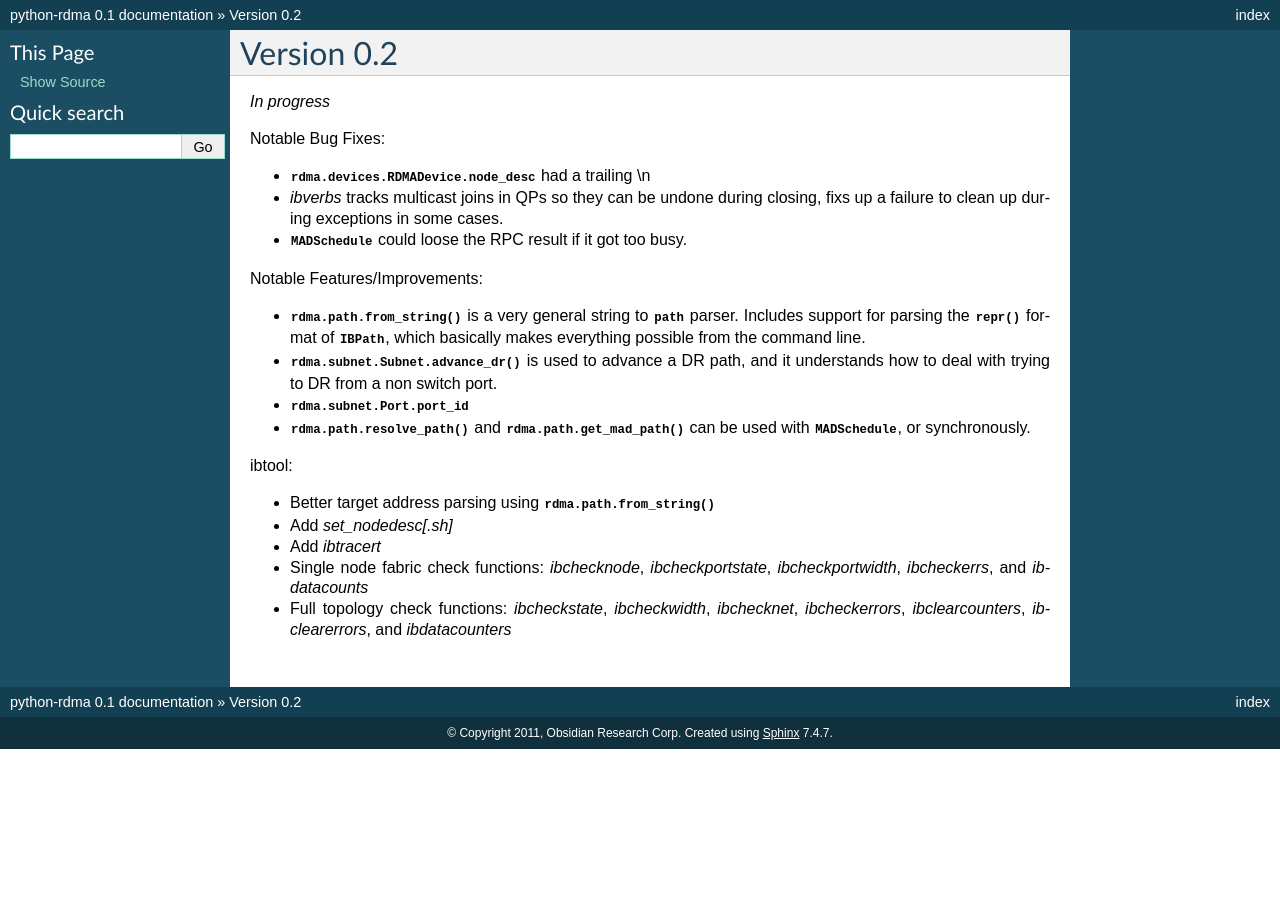
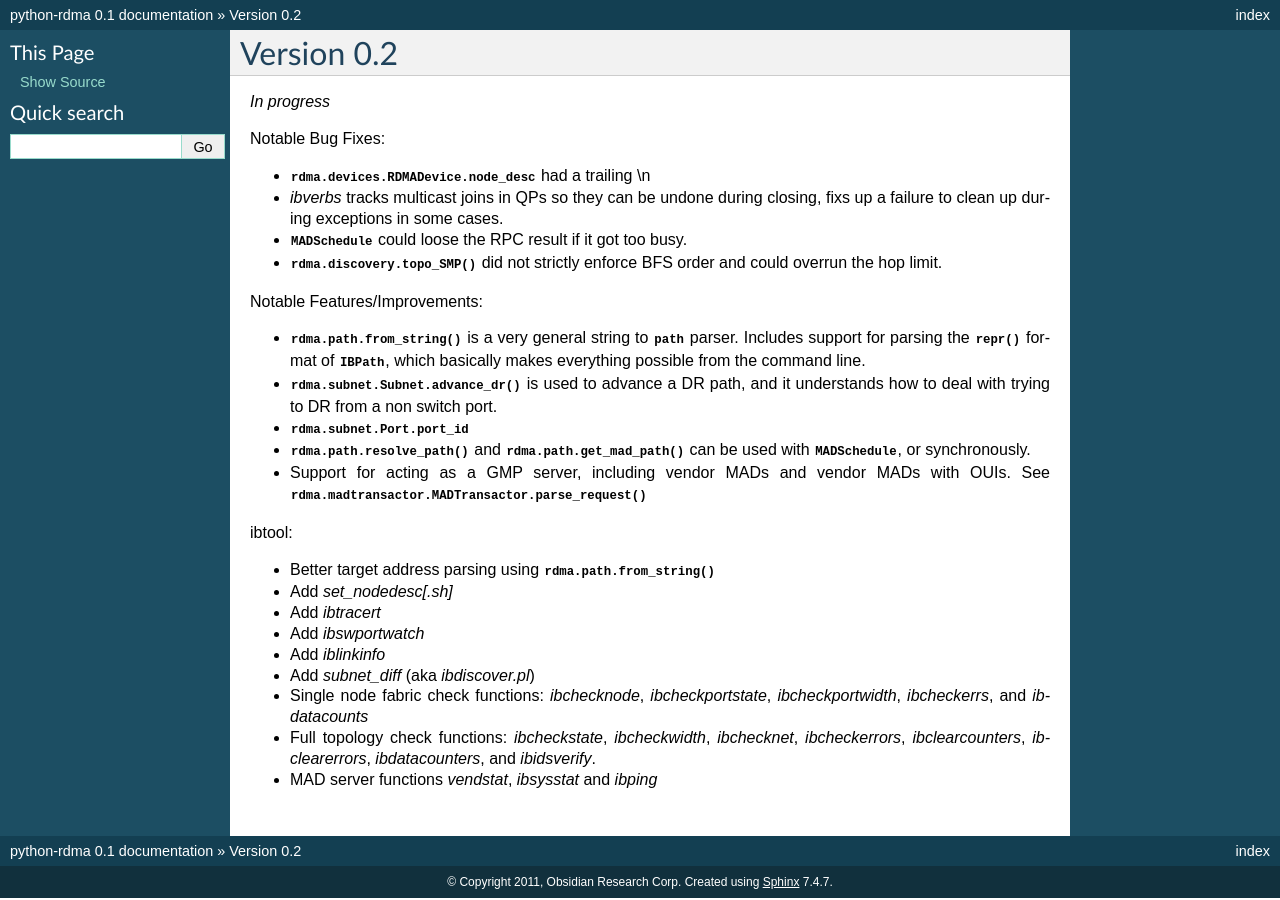
Before and after one commit to jgunthorpe/python-rdma, a Sphinx documentation site: the page built from doc/release-0.2.rst, in a window 1280 px wide. Built offline with Sphinx 7.4.7, drawn with Linux system fonts in a browser that asks for light colours; the version number is read from the project's files by our own code.

Commit message:
Update release notes for v0.2

```diff
--- a/doc/release-0.2.rst
+++ b/doc/release-0.2.rst
@@ -9,6 +9,8 @@ Notable Bug Fixes:
 - `ibverbs` tracks multicast joins in QPs so they can be undone during closing,
   fixs up a failure to clean up during exceptions in some cases.
 - :class:`~rdma.sched.MADSchedule` could loose the RPC result if it got too busy.
+- :func:`rdma.discovery.topo_SMP` did not strictly enforce BFS order and
+  could overrun the hop limit.
 
 Notable Features/Improvements:
 
@@ -21,13 +23,20 @@ Notable Features/Improvements:
 - :attr:`rdma.subnet.Port.port_id`
 - :func:`rdma.path.resolve_path` and :func:`rdma.path.get_mad_path` can be
   used with :class:`~rdma.sched.MADSchedule`, or synchronously.
+- Support for acting as a GMP server, including vendor MADs and vendor
+  MADs with OUIs. See :meth:`rdma.madtransactor.MADTransactor.parse_request`
 
 ibtool:
 
 - Better target address parsing using :func:`rdma.path.from_string`
 - Add `set_nodedesc[.sh]`
 - Add `ibtracert`
+- Add `ibswportwatch`
+- Add `iblinkinfo`
+- Add `subnet_diff` (aka `ibdiscover.pl`)
 - Single node fabric check functions: `ibchecknode`, `ibcheckportstate`,
   `ibcheckportwidth`, `ibcheckerrs`, and `ibdatacounts`
 - Full topology check functions: `ibcheckstate`, `ibcheckwidth`, `ibchecknet`,
-  `ibcheckerrors`, `ibclearcounters`, `ibclearerrors`, and `ibdatacounters`
+  `ibcheckerrors`, `ibclearcounters`, `ibclearerrors`, `ibdatacounters`, and
+  `ibidsverify`.
+- MAD server functions `vendstat`, `ibsysstat` and `ibping`
```
